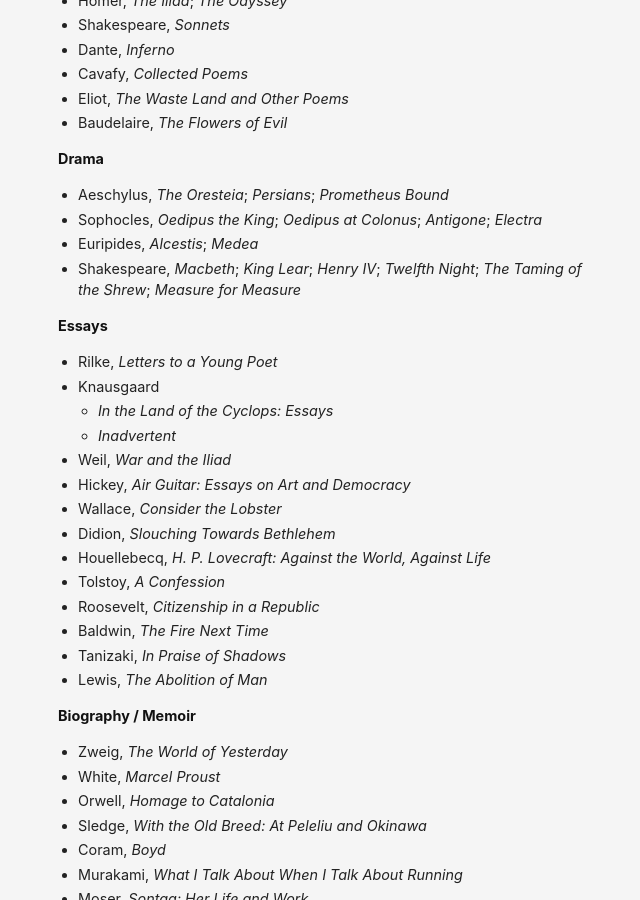
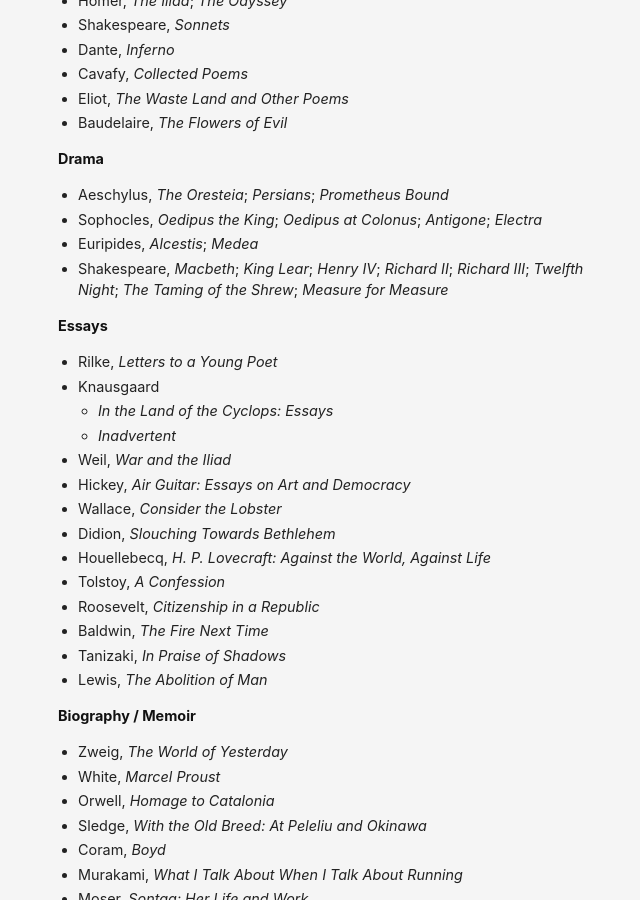
Before and after one commit to danschlz/danschulz.github.io, a Jekyll site: the page built from books.md, in a window 1280 px wide and 900 px high, scrolled down 6219 px. Shown: the whole window, without its empty margins (302-942 px from the left). Built offline with Jekyll 4.4.1, drawn with Linux system fonts in a browser that asks for light colours.

Commit message:
edit
edit

```diff
--- a/books.md
+++ b/books.md
@@ -223,7 +223,7 @@ Jump to:
 - Aeschylus, _The Oresteia_; _Persians_; _Prometheus Bound_
 - Sophocles, _Oedipus the King_; _Oedipus at Colonus_; _Antigone_; _Electra_
 - Euripides, _Alcestis_; _Medea_
-- Shakespeare, _Macbeth_; _King Lear_; _Henry IV_; _Twelfth Night_; _The Taming of the Shrew_; _Measure for Measure_
+- Shakespeare, _Macbeth_; _King Lear_; _Henry IV_; _Richard II_; _Richard III_; _Twelfth Night_; _The Taming of the Shrew_; _Measure for Measure_
 
 **Essays** <a name="essays"></a>
 - Rilke, _Letters to a Young Poet_
```
Also changed, not shown: other parts of books.md (+1 -0 lines).
